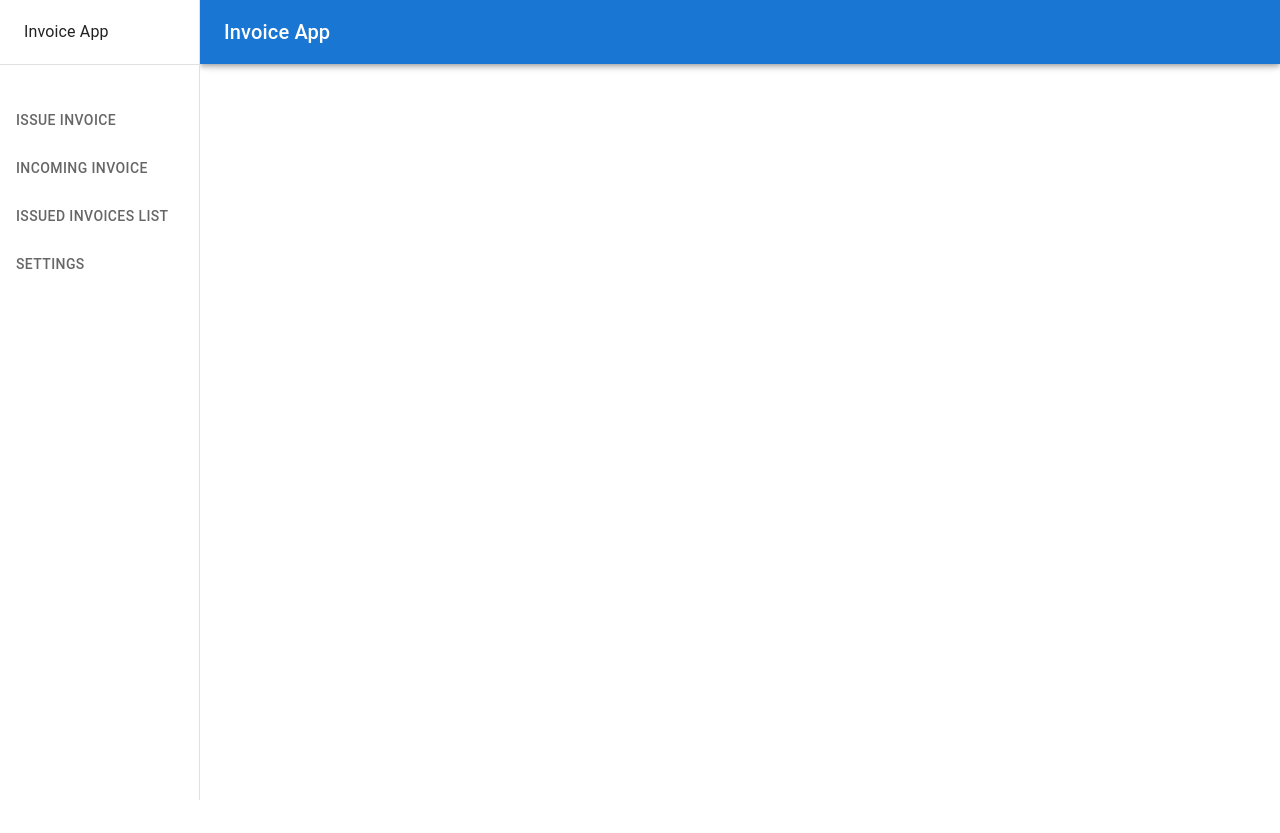
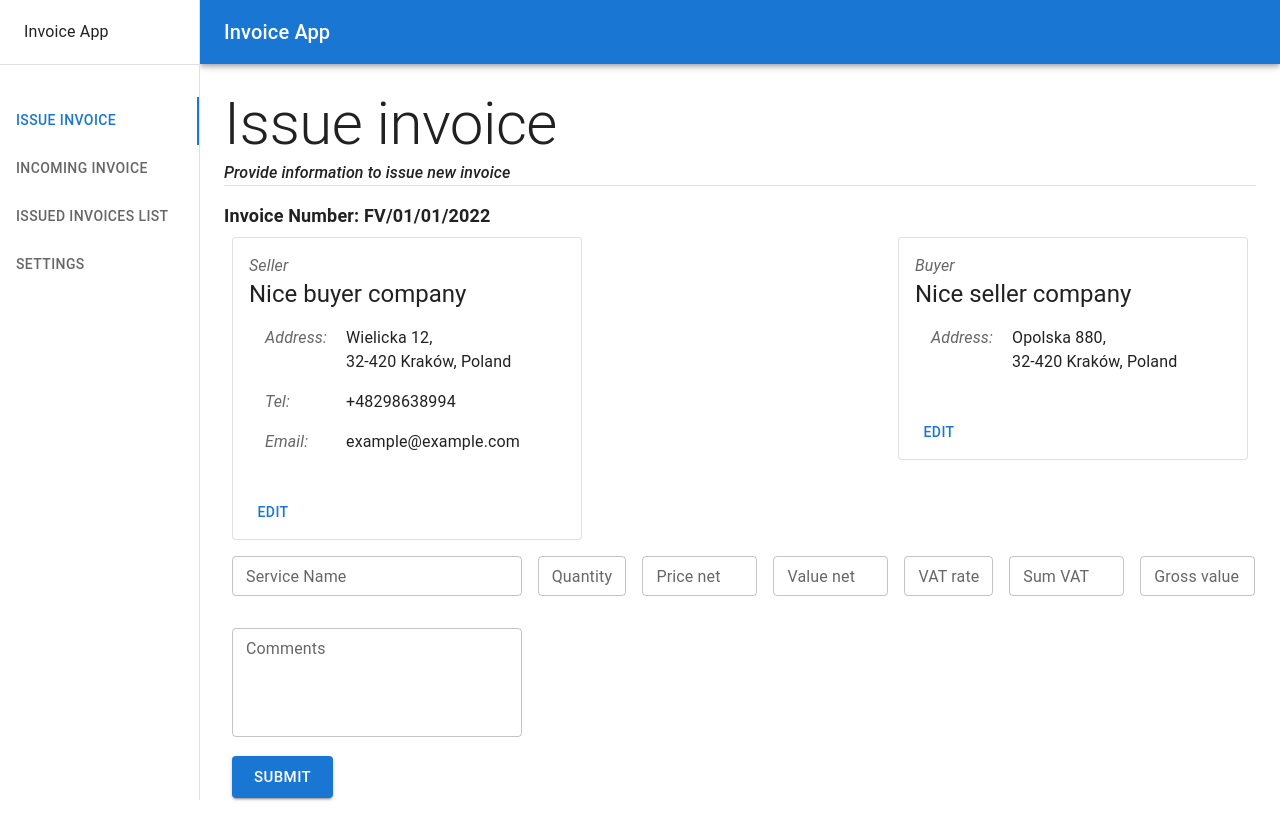
Before and after one commit to greg2012201/invoice-app-frontend, a React (Create React App) app: page /dashboard/issue-invoice in a window 1280 px wide. Before the commit the page ends 800 px from the top, so only its background shows below. Built offline with nearby package versions, Linux system fonts and the light colour scheme.

Commit message:
Reorganize routing.

```diff
--- a/src/Root.tsx
+++ b/src/Root.tsx
@@ -1,8 +1,23 @@
 import React, { FC } from 'react';
 import DashboardTemplate from 'templates/DashboardTemplate';
+import { Routes, Route, Navigate } from 'react-router-dom';
+import Login from 'Pages/Login';
+import IssueInvoice from 'Pages/IssueInvoice';
 
 const Root: FC = () => {
-    return <DashboardTemplate />;
+    return (
+        <Routes>
+            <Route path="/" element={<Navigate replace to="/dashboard" />} />
+            <Route path="/dashboard" element={<DashboardTemplate />}>
+                <Route
+                    path="/dashboard"
+                    element={<Navigate replace to="issue-invoice" />}
+                />
+                <Route path="issue-invoice" element={<IssueInvoice />} />
+            </Route>
+            <Route path="/login" element={<Login />} />
+        </Routes>
+    );
 };
 
 export default Root;
--- a/src/constants/navigation.ts
+++ b/src/constants/navigation.ts
@@ -4,10 +4,10 @@ interface Section {
 }
 
 export const SECTIONS: Array<Section> = [
-    { name: 'Issue Invoice', path: '/issue-invoice' },
-    { name: 'Incoming Invoice', path: '/incoming-invoice' },
-    { name: 'Issued Invoices List', path: '/issue-invoice-list' },
-    { name: 'Settings', path: '/settings' },
+    { name: 'Issue Invoice', path: '/dashboard/issue-invoice' },
+    { name: 'Incoming Invoice', path: '/dashboard/incoming-invoice' },
+    { name: 'Issued Invoices List', path: '/dashboard/issue-invoice-list' },
+    { name: 'Settings', path: '/dashboard/settings' },
 ];
 
 export const DRAWER_WIDTH = 200;
--- a/src/templates/DashboardTemplate.tsx
+++ b/src/templates/DashboardTemplate.tsx
@@ -1,8 +1,7 @@
 import React, { FC } from 'react';
 import { Box, Toolbar } from '@mui/material';
 import Navigation from 'templates/Navigation';
-import { Routes, Route, Navigate } from 'react-router-dom';
-import IssueInvoice from 'Pages/IssueInvoice';
+import { Outlet } from 'react-router';
 import { Wrapper } from './DashboardTemplate.styles';
 
 const DashboardTemplate: FC = () => {
@@ -11,13 +10,7 @@ const DashboardTemplate: FC = () => {
             <Navigation />
             <Box component="main" sx={Wrapper}>
                 <Toolbar />
-                <Routes>
-                    <Route
-                        path="/"
-                        element={<Navigate replace to="/issue-invoice" />}
-                    />
-                    <Route path="/issue-invoice" element={<IssueInvoice />} />
-                </Routes>
+                <Outlet />
             </Box>
         </Box>
     );
```
